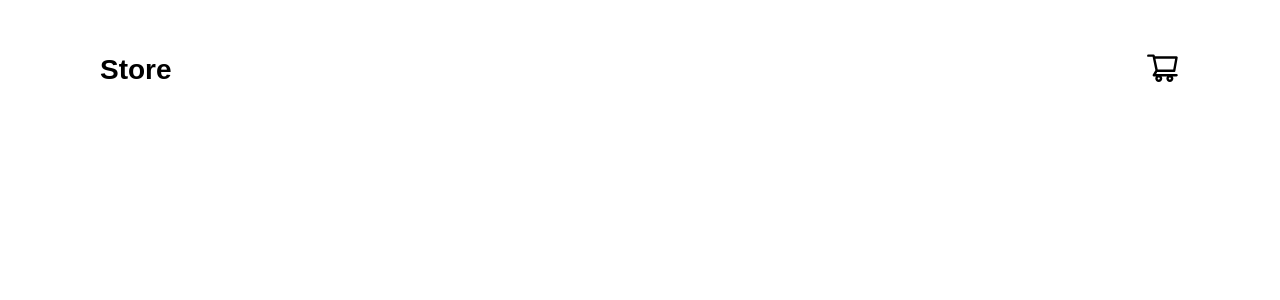
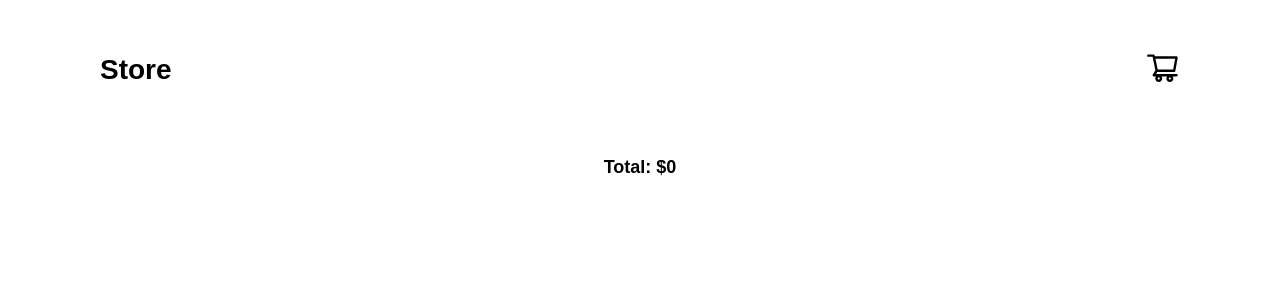
Before and after one commit to grekuu/shopping-app, a React (Create React App) app: page /cart in a window 1280 px wide. Shown: the top 300 px of the page. Built offline with nearby package versions, Linux system fonts and the light colour scheme.

Commit message:
cart updates

```diff
--- a/src/components/Cart/Cart.scss
+++ b/src/components/Cart/Cart.scss
@@ -1,7 +1,6 @@
 .cart-items {
   display: flex;
   justify-content: center;
-  font-weight: bold;
   width: 100vw;
 
   img {
@@ -12,9 +11,15 @@
 .single-cart-item {
   width: 700px;
   display: flex;
-  justify-content: space-between;
+  justify-content: center;
   align-items: center;
   text-align: center;
   gap: 50px;
   margin-bottom: 50px;
 }
+
+.total-price {
+  text-align: center;
+  font-size: 18px;
+  font-weight: bold;
+}
--- a/src/components/Cart/Cart.tsx
+++ b/src/components/Cart/Cart.tsx
@@ -1,24 +1,28 @@
+import { iteratorSymbol } from "immer/dist/internal";
 import { useAppSelector } from "../../redux/hooks";
 import { getCart } from "../../redux/productsSlice";
 import "./Cart.scss";
 
 const Cart = () => {
   const cart = useAppSelector(getCart);
+  let total = 0;
 
   return (
     <div>
       {cart ? (
         <div>
           {cart.map((item) => {
+            total += item.price;
             return (
               <div className="cart-items">
                 <div className="single-cart-item">
                   <img src={item.image} alt={item.title} />
-                  {item.title}
+                  {item.title} <br /> Price: ${item.price}
                 </div>
               </div>
             );
           })}
+          <p className="total-price">Total: ${total}</p>
         </div>
       ) : (
         <div>Loading</div>
```
